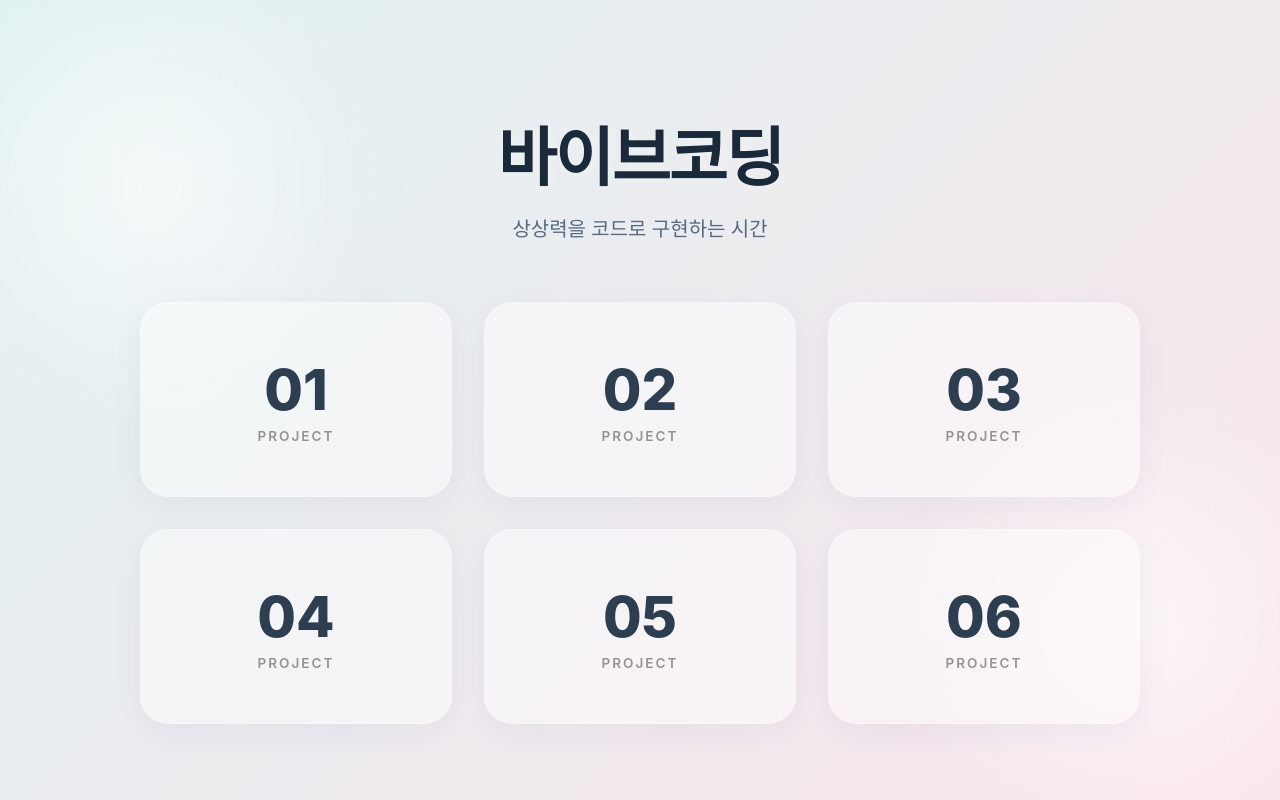
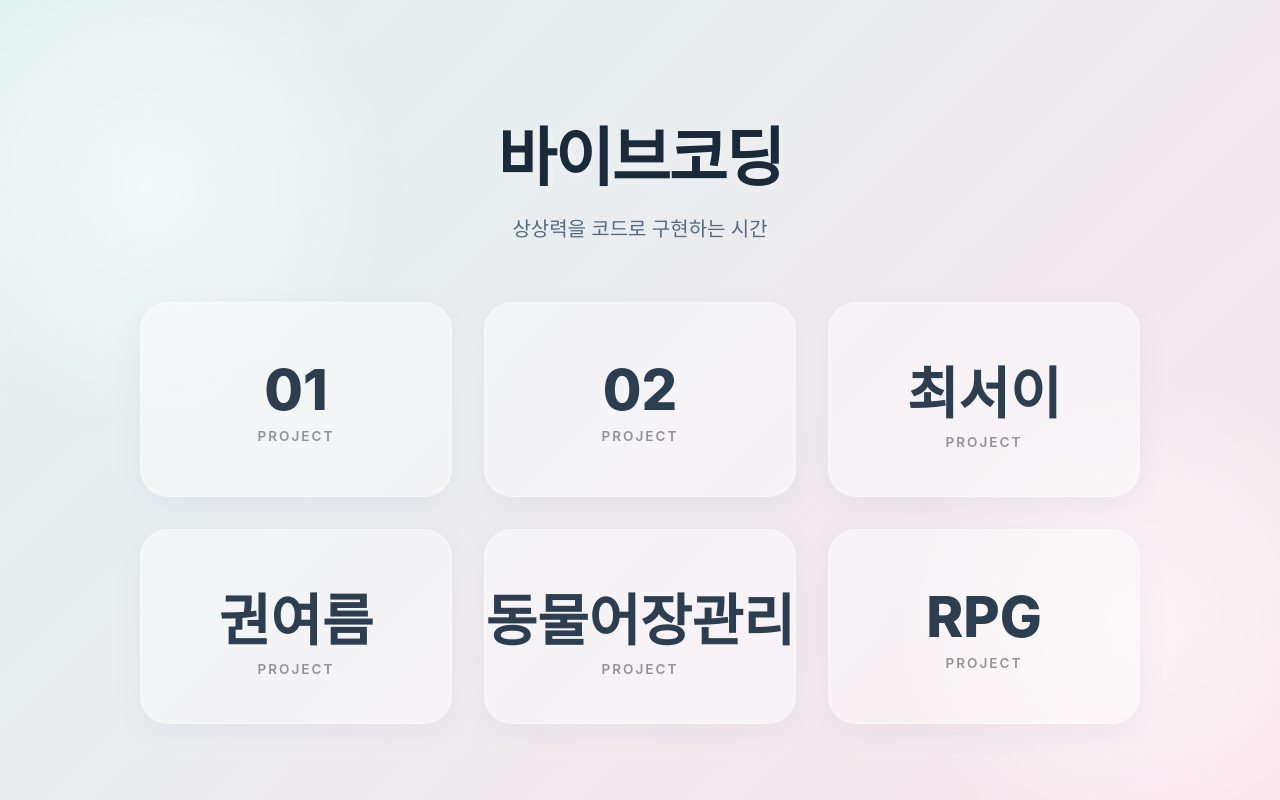
Before and after one commit to lacerta47/Yanggu, a plain HTML site: page student_website/index.html in a window 1280 px wide. Shown: the top 800 px of the page. Drawn offline with Linux system fonts and the light colour scheme.

Commit message:
이름 수정

```diff
--- a/student_website/index.html
+++ b/student_website/index.html
@@ -207,19 +207,19 @@
             <span class="card-label">Project</span>
         </div>
         <div class="button-card" onclick="goTo(3)">
-            <span class="card-num">03</span>
+            <span class="card-num">최서이</span>
             <span class="card-label">Project</span>
         </div>
         <div class="button-card" onclick="goTo(4)">
-            <span class="card-num">04</span>
+            <span class="card-num">권여름</span>
             <span class="card-label">Project</span>
         </div>
         <div class="button-card" onclick="goTo(5)">
-            <span class="card-num">05</span>
+            <span class="card-num">동물어장관리</span>
             <span class="card-label">Project</span>
         </div>
         <div class="button-card" onclick="goTo(6)">
-            <span class="card-num">06</span>
+            <span class="card-num">RPG</span>
             <span class="card-label">Project</span>
         </div>
     </main>
```
